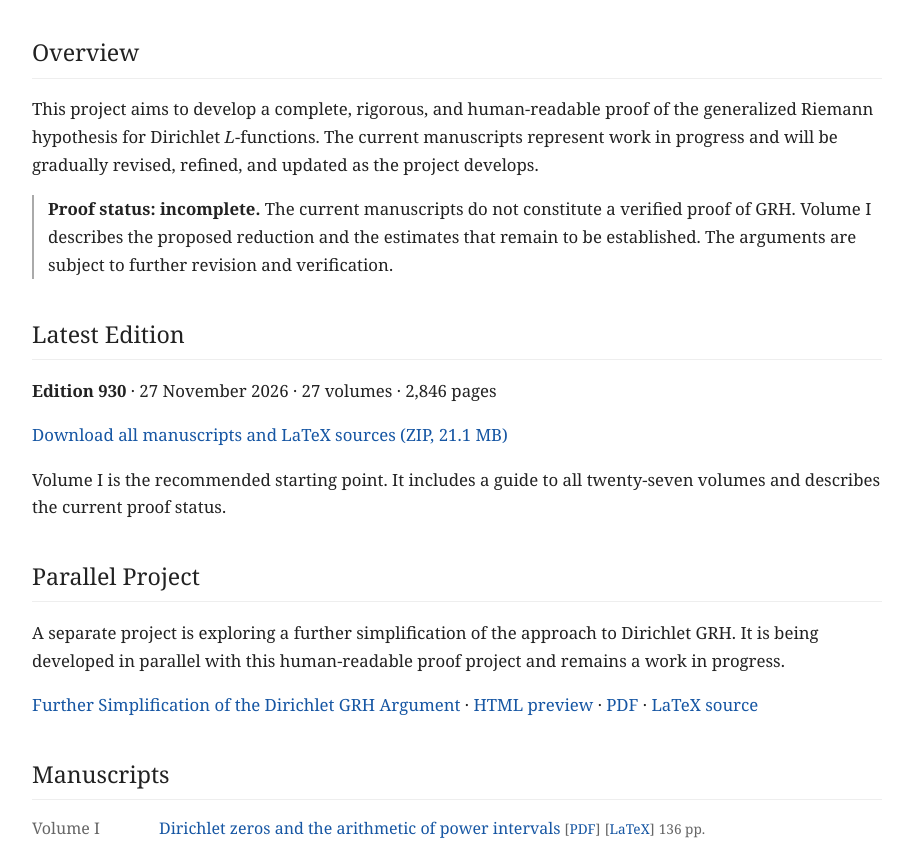
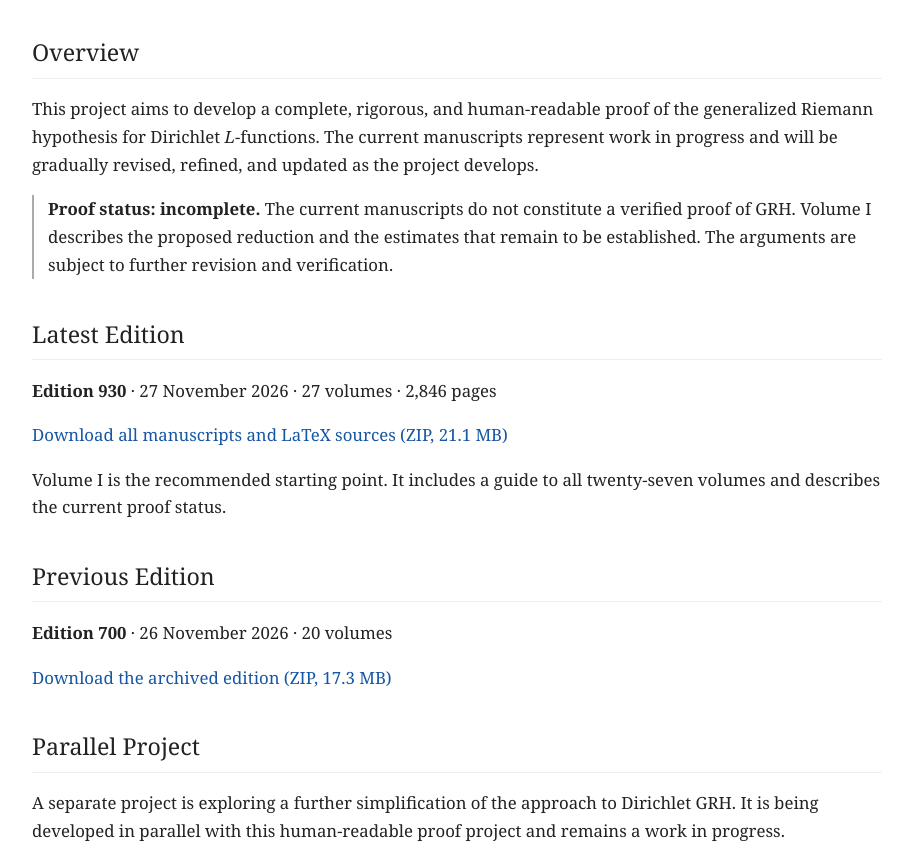
Before and after one commit to drdmath/drdmath.github.io, a plain HTML site: page grh/index.html in a window 1280 px wide. Shown: the part 204-1056 px from the top of the page, without its empty margins (183-1096 px from the left). Drawn offline with Linux system fonts and the light colour scheme.

Commit message:
Add files via upload

```diff
--- a/grh/index.html
+++ b/grh/index.html
@@ -43,6 +43,12 @@ footer { margin-top: 48px; padding-top: 20px; border-top: 1px solid #ddd; color:
 <p><a href="v930/Dirichlet-GRH-v930.zip">Download all manuscripts and LaTeX sources (ZIP, 21.1 MB)</a></p>
 <p>Volume I is the recommended starting point. It includes a guide to all twenty-seven volumes and describes the current proof status.</p>
 </section>
+<section id="previous-edition">
+<h2>Previous Edition</h2>
+<p><strong>Edition 700</strong> &middot; 26 November 2026 &middot; 20 volumes</p>
+<p><a href="v700/Dirichlet-GRH-v700.zip">Download the archived edition (ZIP, 17.3 MB)</a></p>
+</section>
+
 <section id="parallel-project">
 <h2>Parallel Project</h2>
 <p>A separate project is exploring a further simplification of the approach to Dirichlet GRH. It is being developed in parallel with this human-readable proof project and remains a work in progress.</p>
```
